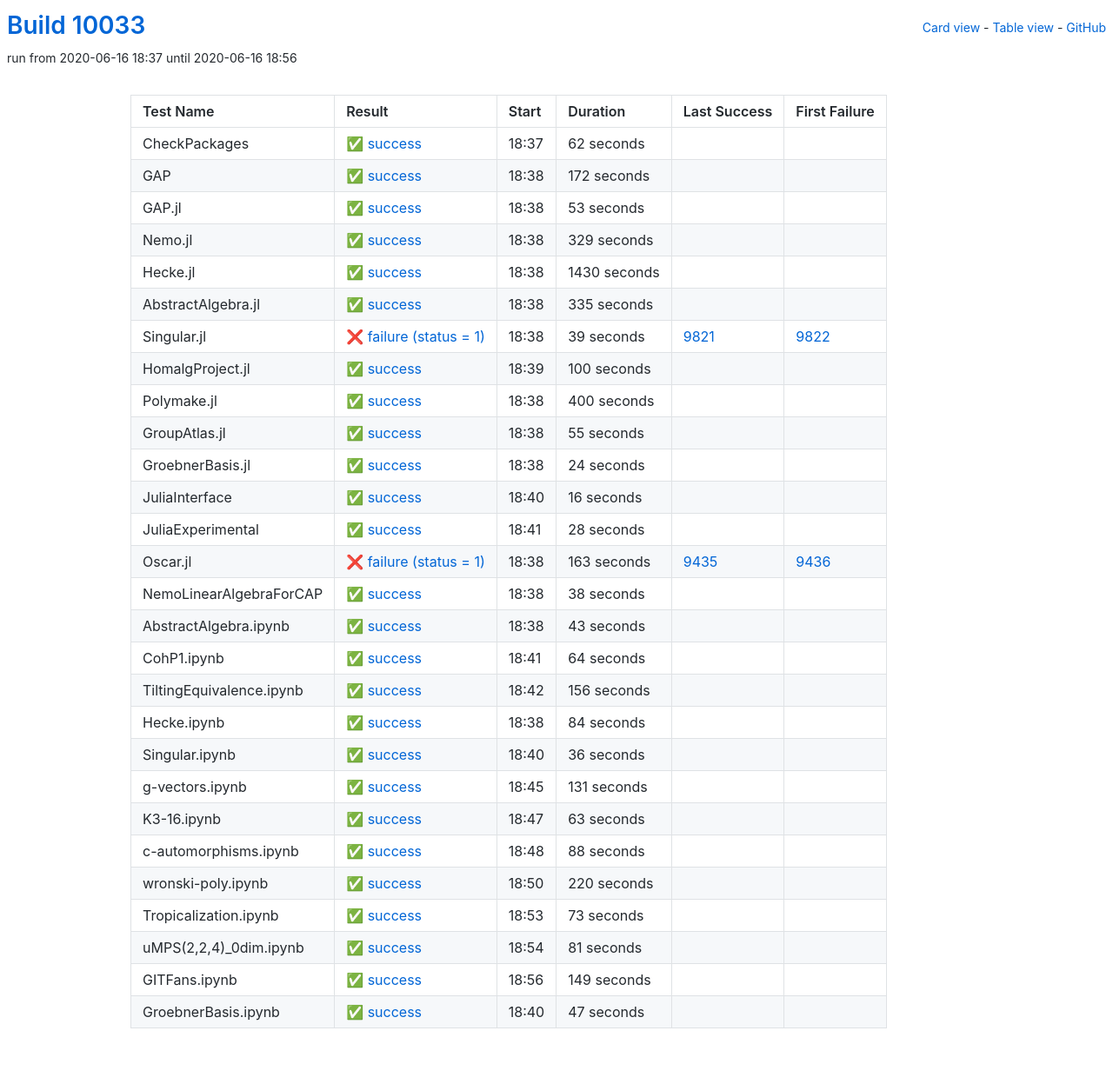
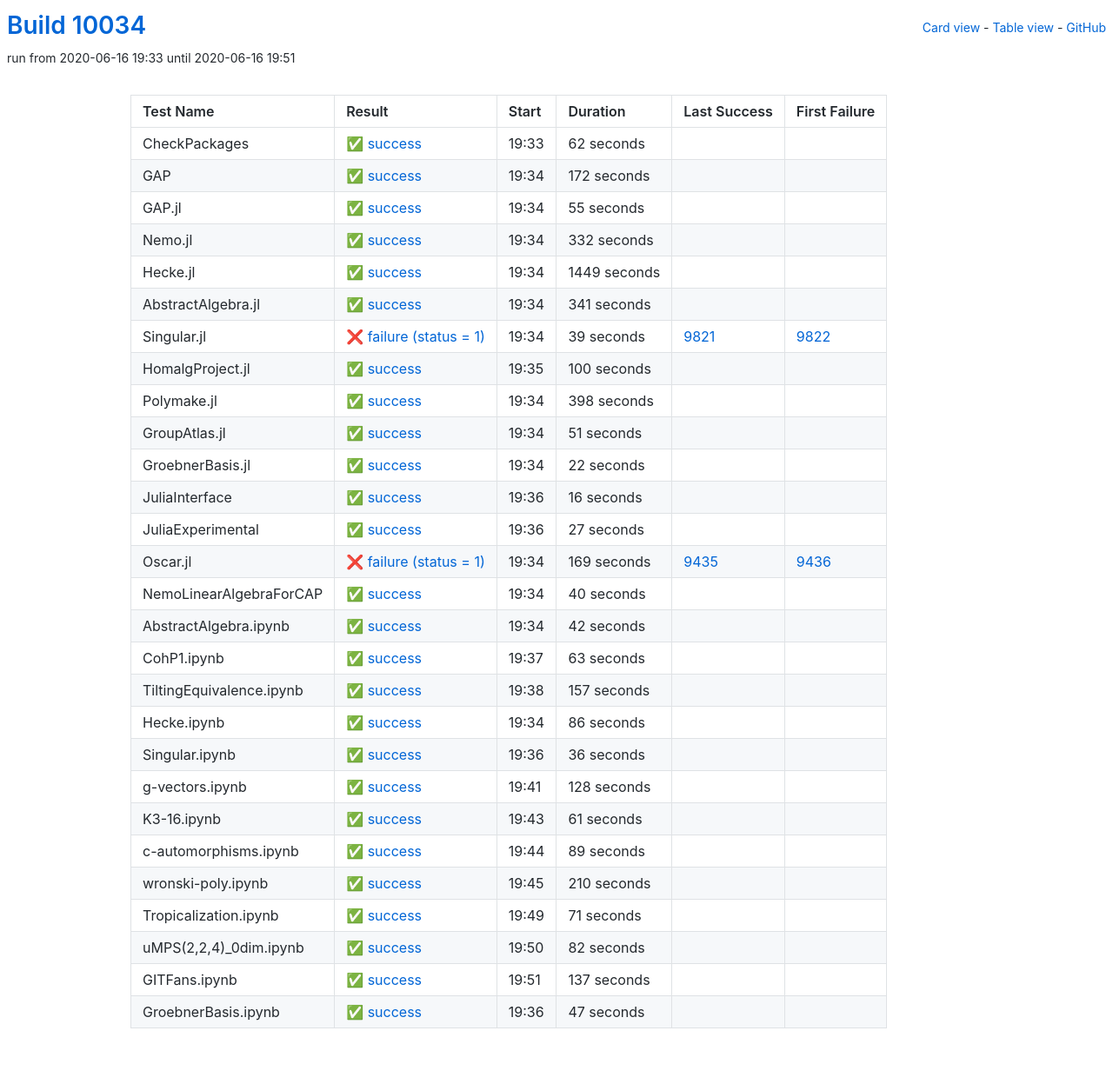
Before and after one commit to oscar-system/oscar-ci-status, a Jekyll site: the page built from table.html, in a window 1280 px wide. Shown: the whole page at 87% size. Built offline with Jekyll 4.4.1, drawn with Linux system fonts in a browser that asks for light colours.

Commit message:
Build #10034

```diff
--- a/_data/ci.yml
+++ b/_data/ci.yml
@@ -1,6 +1,6 @@
 ---
-build: 10033
-build_url: https://oscarci.mathematik.uni-kl.de/job/oscar/10033/
+build: 10034
+build_url: https://oscarci.mathematik.uni-kl.de/job/oscar/10034/
 job: oscar
 organization: oscar-system
 repo: oscar-ci-status
@@ -8,8 +8,8 @@
 tests:
 - name: CheckPackages
   id: checkpackages
-  log: https://oscarci.mathematik.uni-kl.de/job/oscar/10033/artifact/logs/build-10033/CheckPackages.log
-  start: 2020-06-16 18:37
+  log: https://oscarci.mathematik.uni-kl.de/job/oscar/10034/artifact/logs/build-10034/CheckPackages.log
+  start: 2020-06-16 19:33
   success: true
   exitcode: 0
   status: success
@@ -20,8 +20,8 @@
   first_failure_url:
 - name: GAP
   id: gap
-  log: https://oscarci.mathematik.uni-kl.de/job/oscar/10033/artifact/logs/build-10033/GAP.log
-  start: 2020-06-16 18:38
+  log: https://oscarci.mathematik.uni-kl.de/job/oscar/10034/artifact/logs/build-10034/GAP.log
+  start: 2020-06-16 19:34
   success: true
   exitcode: 0
   status: success
@@ -32,56 +32,56 @@
   first_failure_url:
 - name: GAP.jl
   id: gap-jl
-  log: https://oscarci.mathematik.uni-kl.de/job/oscar/10033/artifact/logs/build-10033/GAP.jl.log
-  start: 2020-06-16 18:38
+  log: https://oscarci.mathematik.uni-kl.de/job/oscar/10034/artifact/logs/build-10034/GAP.jl.log
+  start: 2020-06-16 19:34
   success: true
   exitcode: 0
   status: success
-  duration: 53
+  duration: 55
   last_success: false
   last_success_url:
   first_failure: false
   first_failure_url:
 - name: Nemo.jl
   id: nemo-jl
-  log: https://oscarci.mathematik.uni-kl.de/job/oscar/10033/artifact/logs/build-10033/Nemo.jl.log
-  start: 2020-06-16 18:38
+  log: https://oscarci.mathematik.uni-kl.de/job/oscar/10034/artifact/logs/build-10034/Nemo.jl.log
+  start: 2020-06-16 19:34
   success: true
   exitcode: 0
   status: success
-  duration: 329
+  duration: 332
   last_success: false
   last_success_url:
   first_failure: false
   first_failure_url:
 - name: Hecke.jl
   id: hecke-jl
-  log: https://oscarci.mathematik.uni-kl.de/job/oscar/10033/artifact/logs/build-10033/Hecke.jl.log
-  start: 2020-06-16 18:38
+  log: https://oscarci.mathematik.uni-kl.de/job/oscar/10034/artifact/logs/build-10034/Hecke.jl.log
+  start: 2020-06-16 19:34
   success: true
   exitcode: 0
   status: success
-  duration: 1430
+  duration: 1449
   last_success: false
   last_success_url:
   first_failure: false
   first_failure_url:
 - name: AbstractAlgebra.jl
   id: abstractalgebra-jl
-  log: https://oscarci.mathematik.uni-kl.de/job/oscar/10033/artifact/logs/build-10033/AbstractAlgebra.jl.log
-  start: 2020-06-16 18:38
+  log: https://oscarci.mathematik.uni-kl.de/job/oscar/10034/artifact/logs/build-10034/AbstractAlgebra.jl.log
+  start: 2020-06-16 19:34
   success: true
   exitcode: 0
   status: success
-  duration: 335
+  duration: 341
   last_success: false
   last_success_url:
   first_failure: false
   first_failure_url:
 - name: Singular.jl
   id: singular-jl
-  log: https://oscarci.mathematik.uni-kl.de/job/oscar/10033/artifact/logs/build-10033/Singular.jl.log
-  start: 2020-06-16 18:38
+  log: https://oscarci.mathematik.uni-kl.de/job/oscar/10034/artifact/logs/build-10034/Singular.jl.log
+  start: 2020-06-16 19:34
   success: false
   exitcode: 1
   status: failure
@@ -92,8 +92,8 @@
   first_failure_url: https://oscarci.mathematik.uni-kl.de/job/oscar/9822/
 - name: HomalgProject.jl
   id: homalgproject-jl
-  log: https://oscarci.mathematik.uni-kl.de/job/oscar/10033/artifact/logs/build-10033/HomalgProject.jl.log
-  start: 2020-06-16 18:39
+  log: https://oscarci.mathematik.uni-kl.de/job/oscar/10034/artifact/logs/build-10034/HomalgProject.jl.log
+  start: 2020-06-16 19:35
   success: true
   exitcode: 0
   status: success
@@ -104,44 +104,44 @@
   first_failure_url:
 - name: Polymake.jl
   id: polymake-jl
-  log: https://oscarci.mathematik.uni-kl.de/job/oscar/10033/artifact/logs/build-10033/Polymake.jl.log
-  start: 2020-06-16 18:38
+  log: https://oscarci.mathematik.uni-kl.de/job/oscar/10034/artifact/logs/build-10034/Polymake.jl.log
+  start: 2020-06-16 19:34
   success: true
   exitcode: 0
   status: success
-  duration: 400
+  duration: 398
   last_success: false
   last_success_url:
   first_failure: false
   first_failure_url:
 - name: GroupAtlas.jl
   id: groupatlas-jl
-  log: https://oscarci.mathematik.uni-kl.de/job/oscar/10033/artifact/logs/build-10033/GroupAtlas.jl.log
-  start: 2020-06-16 18:38
+  log: https://oscarci.mathematik.uni-kl.de/job/oscar/10034/artifact/logs/build-10034/GroupAtlas.jl.log
+  start: 2020-06-16 19:34
   success: true
   exitcode: 0
   status: success
-  duration: 55
+  duration: 51
   last_success: false
   last_success_url:
   first_failure: false
   first_failure_url:
 - name: GroebnerBasis.jl
   id: groebnerbasis-jl
-  log: https://oscarci.mathematik.uni-kl.de/job/oscar/10033/artifact/logs/build-10033/GroebnerBasis.jl.log
-  start: 2020-06-16 18:38
+  log: https://oscarci.mathematik.uni-kl.de/job/oscar/10034/artifact/logs/build-10034/GroebnerBasis.jl.log
+  start: 2020-06-16 19:34
   success: true
   exitcode: 0
   status: success
-  duration: 24
+  duration: 22
   last_success: false
   last_success_url:
   first_failure: false
   first_failure_url:
 - name: JuliaInterface
   id: juliainterface
-  log: https://oscarci.mathematik.uni-kl.de/job/oscar/10033/artifact/logs/build-10033/JuliaInterface.log
-  start: 2020-06-16 18:40
+  log: https://oscarci.mathematik.uni-kl.de/job/oscar/10034/artifact/logs/build-10034/JuliaInterface.log
+  start: 2020-06-16 19:36
   success: true
   exitcode: 0
   status: success
@@ -152,92 +152,92 @@
   first_failure_url:
 - name: JuliaExperimental
   id: juliaexperimental
-  log: https://oscarci.mathematik.uni-kl.de/job/oscar/10033/artifact/logs/build-10033/JuliaExperimental.log
-  start: 2020-06-16 18:41
+  log: https://oscarci.mathematik.uni-kl.de/job/oscar/10034/artifact/logs/build-10034/JuliaExperimental.log
+  start: 2020-06-16 19:36
   success: true
   exitcode: 0
   status: success
-  duration: 28
+  duration: 27
   last_success: false
   last_success_url:
   first_failure: false
   first_failure_url:
 - name: Oscar.jl
   id: oscar-jl
-  log: https://oscarci.mathematik.uni-kl.de/job/oscar/10033/artifact/logs/build-10033/Oscar.jl.log
-  start: 2020-06-16 18:38
+  log: https://oscarci.mathematik.uni-kl.de/job/oscar/10034/artifact/logs/build-10034/Oscar.jl.log
+  start: 2020-06-16 19:34
   success: false
   exitcode: 1
   status: failure
-  duration: 163
+  duration: 169
   last_success: 9435
   last_success_url: https://oscarci.mathematik.uni-kl.de/job/oscar/9435/
   first_failure: 9436
   first_failure_url: https://oscarci.mathematik.uni-kl.de/job/oscar/9436/
 - name: NemoLinearAlgebraForCAP
   id: nemolinearalgebraforcap
-  log: https://oscarci.mathematik.uni-kl.de/job/oscar/10033/artifact/logs/build-10033/NemoLinearAlgebraForCAP.log
-  start: 2020-06-16 18:38
+  log: https://oscarci.mathematik.uni-kl.de/job/oscar/10034/artifact/logs/build-10034/NemoLinearAlgebraForCAP.log
+  start: 2020-06-16 19:34
   success: true
   exitcode: 0
   status: success
-  duration: 38
+  duration: 40
   last_success: false
   last_success_url:
   first_failure: false
   first_failure_url:
 - name: AbstractAlgebra.ipynb
   id: abstractalgebra-ipynb
-  log: https://oscarci.mathematik.uni-kl.de/job/oscar/10033/artifact/logs/build-10033/AbstractAlgebra.ipynb.log
-  start: 2020-06-16 18:38
+  log: https://oscarci.mathematik.uni-kl.de/job/oscar/10034/artifact/logs/build-10034/AbstractAlgebra.ipynb.log
+  start: 2020-06-16 19:34
   success: true
   exitcode: 0
   status: success
-  duration: 43
+  duration: 42
   last_success: false
   last_success_url:
   first_failure: false
   first_failure_url:
 - name: CohP1.ipynb
   id: cohp1-ipynb
-  log: https://oscarci.mathematik.uni-kl.de/job/oscar/10033/artifact/logs/build-10033/CohP1.ipynb.log
-  start: 2020-06-16 18:41
+  log: https://oscarci.mathematik.uni-kl.de/job/oscar/10034/artifact/logs/build-10034/CohP1.ipynb.log
+  start: 2020-06-16 19:37
   success: true
   exitcode: 0
   status: success
-  duration: 64
+  duration: 63
   last_success: false
   last_success_url:
   first_failure: false
   first_failure_url:
 - name: TiltingEquivalence.ipynb
   id: tiltingequivalence-ipynb
-  log: https://oscarci.mathematik.uni-kl.de/job/oscar/10033/artifact/logs/build-10033/TiltingEquivalence.ipynb.log
-  start: 2020-06-16 18:42
+  log: https://oscarci.mathematik.uni-kl.de/job/oscar/10034/artifact/logs/build-10034/TiltingEquivalence.ipynb.log
+  start: 2020-06-16 19:38
   success: true
   exitcode: 0
   status: success
-  duration: 156
+  duration: 157
   last_success: false
   last_success_url:
   first_failure: false
   first_failure_url:
 - name: Hecke.ipynb
   id: hecke-ipynb
-  log: https://oscarci.mathematik.uni-kl.de/job/oscar/10033/artifact/logs/build-10033/Hecke.ipynb.log
-  start: 2020-06-16 18:38
+  log: https://oscarci.mathematik.uni-kl.de/job/oscar/10034/artifact/logs/build-10034/Hecke.ipynb.log
+  start: 2020-06-16 19:34
   success: true
   exitcode: 0
   status: success
-  duration: 84
+  duration: 86
   last_success: false
   last_success_url:
   first_failure: false
   first_failure_url:
 - name: Singular.ipynb
   id: singular-ipynb
-  log: https://oscarci.mathematik.uni-kl.de/job/oscar/10033/artifact/logs/build-10033/Singular.ipynb.log
-  start: 2020-06-16 18:40
+  log: https://oscarci.mathematik.uni-kl.de/job/oscar/10034/artifact/logs/build-10034/Singular.ipynb.log
+  start: 2020-06-16 19:36
   success: true
   exitcode: 0
   status: success
@@ -248,92 +248,92 @@
   first_failure_url:
 - name: g-vectors.ipynb
   id: g-vectors-ipynb
-  log: https://oscarci.mathematik.uni-kl.de/job/oscar/10033/artifact/logs/build-10033/g-vectors.ipynb.log
-  start: 2020-06-16 18:45
+  log: https://oscarci.mathematik.uni-kl.de/job/oscar/10034/artifact/logs/build-10034/g-vectors.ipynb.log
+  start: 2020-06-16 19:41
   success: true
   exitcode: 0
   status: success
-  duration: 131
+  duration: 128
   last_success: false
   last_success_url:
   first_failure: false
   first_failure_url:
 - name: K3-16.ipynb
   id: k3-16-ipynb
-  log: https://oscarci.mathematik.uni-kl.de/job/oscar/10033/artifact/logs/build-10033/K3-16.ipynb.log
-  start: 2020-06-16 18:47
+  log: https://oscarci.mathematik.uni-kl.de/job/oscar/10034/artifact/logs/build-10034/K3-16.ipynb.log
+  start: 2020-06-16 19:43
   success: true
   exitcode: 0
   status: success
-  duration: 63
+  duration: 61
   last_success: false
   last_success_url:
   first_failure: false
   first_failure_url:
 - name: c-automorphisms.ipynb
   id: c-automorphisms-ipynb
-  log: https://oscarci.mathematik.uni-kl.de/job/oscar/10033/artifact/logs/build-10033/c-automorphisms.ipynb.log
-  start: 2020-06-16 18:48
+  log: https://oscarci.mathematik.uni-kl.de/job/oscar/10034/artifact/logs/build-10034/c-automorphisms.ipynb.log
+  start: 2020-06-16 19:44
   success: true
   exitcode: 0
   status: success
-  duration: 88
+  duration: 89
   last_success: false
   last_success_url:
   first_failure: false
   first_failure_url:
 - name: wronski-poly.ipynb
   id: wronski-poly-ipynb
-  log: https://oscarci.mathematik.uni-kl.de/job/oscar/10033/artifact/logs/build-10033/wronski-poly.ipynb.log
-  start: 2020-06-16 18:50
+  log: https://oscarci.mathematik.uni-kl.de/job/oscar/10034/artifact/logs/build-10034/wronski-poly.ipynb.log
+  start: 2020-06-16 19:45
   success: true
   exitcode: 0
   status: success
-  duration: 220
+  duration: 210
   last_success: false
   last_success_url:
   first_failure: false
   first_failure_url:
 - name: Tropicalization.ipynb
   id: tropicalization-ipynb
-  log: https://oscarci.mathematik.uni-kl.de/job/oscar/10033/artifact/logs/build-10033/Tropicalization.ipynb.log
-  start: 2020-06-16 18:53
+  log: https://oscarci.mathematik.uni-kl.de/job/oscar/10034/artifact/logs/build-10034/Tropicalization.ipynb.log
+  start: 2020-06-16 19:49
   success: true
   exitcode: 0
   status: success
-  duration: 73
+  duration: 71
   last_success: false
   last_success_url:
   first_failure: false
   first_failure_url:
 - name: uMPS(2,2,4)_0dim.ipynb
   id: umps-2-2-4-0dim-ipynb
-  log: https://oscarci.mathematik.uni-kl.de/job/oscar/10033/artifact/logs/build-10033/uMPS-2-2-4-_0dim.ipynb.log
-  start: 2020-06-16 18:54
+  log: https://oscarci.mathematik.uni-kl.de/job/oscar/10034/artifact/logs/build-10034/uMPS-2-2-4-_0dim.ipynb.log
+  start: 2020-06-16 19:50
   success: true
   exitcode: 0
   status: success
-  duration: 81
+  duration: 82
   last_success: false
   last_success_url:
   first_failure: false
   first_failure_url:
 - name: GITFans.ipynb
   id: gitfans-ipynb
-  log: https://oscarci.mathematik.uni-kl.de/job/oscar/10033/artifact/logs/build-10033/GITFans.ipynb.log
-  start: 2020-06-16 18:56
+  log: https://oscarci.mathematik.uni-kl.de/job/oscar/10034/artifact/logs/build-10034/GITFans.ipynb.log
+  start: 2020-06-16 19:51
   success: true
   exitcode: 0
   status: success
-  duration: 149
+  duration: 137
   last_success: false
   last_success_url:
   first_failure: false
   first_failure_url:
 - name: GroebnerBasis.ipynb
   id: groebnerbasis-ipynb
-  log: https://oscarci.mathematik.uni-kl.de/job/oscar/10033/artifact/logs/build-10033/GroebnerBasis.ipynb.log
-  start: 2020-06-16 18:40
+  log: https://oscarci.mathematik.uni-kl.de/job/oscar/10034/artifact/logs/build-10034/GroebnerBasis.ipynb.log
+  start: 2020-06-16 19:36
   success: true
   exitcode: 0
   status: success
```
Also changed, not shown: README.md.
